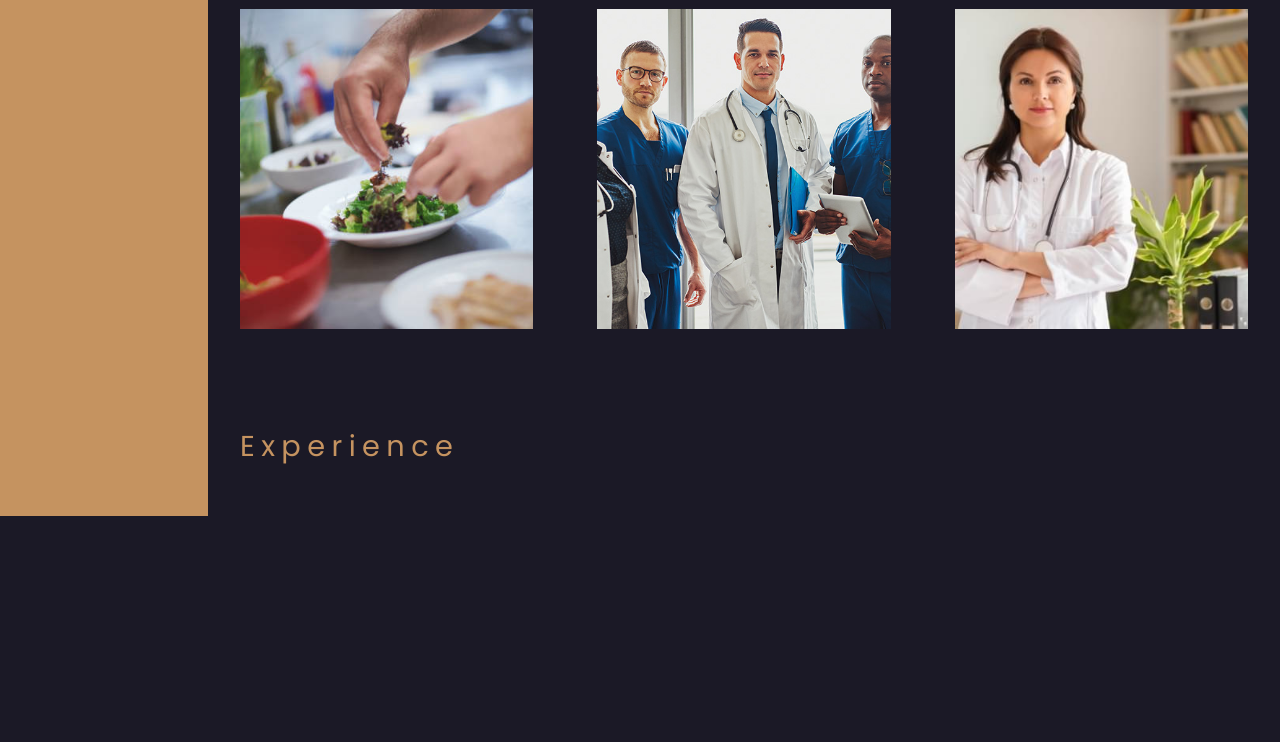
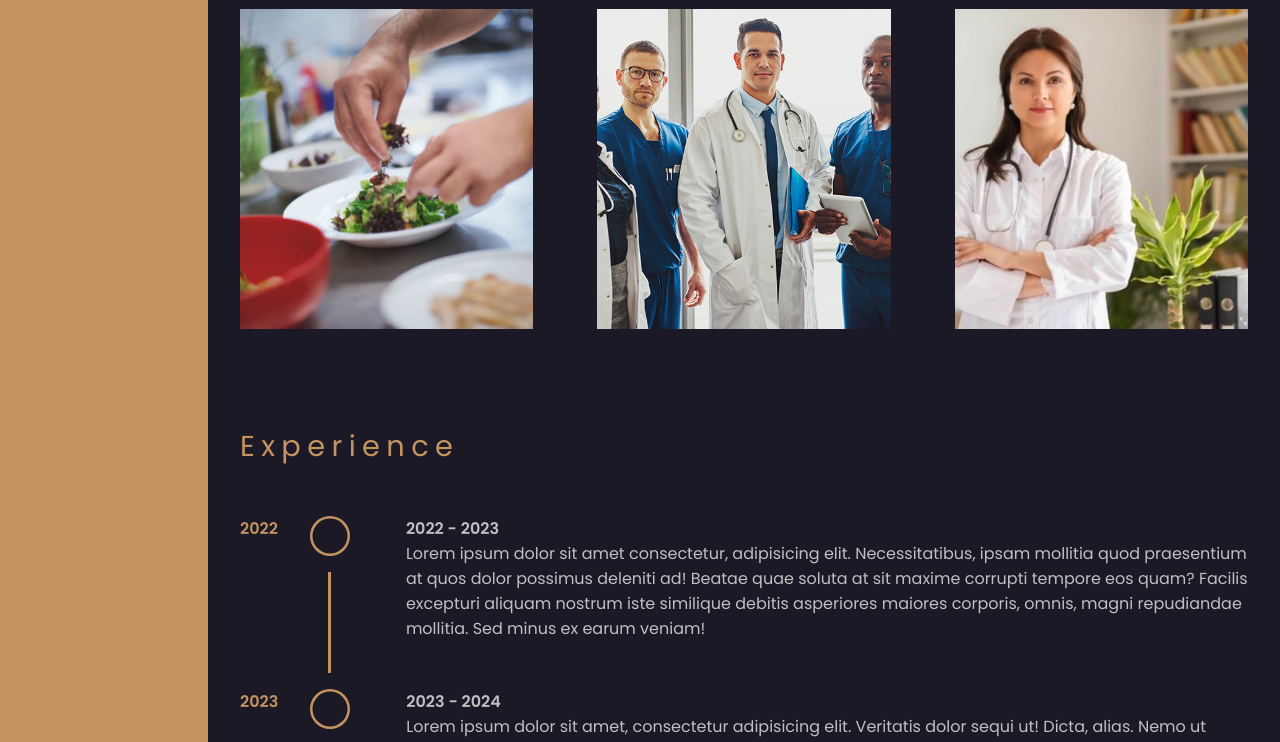
Before and after one commit to deauthor1234/online-resume, a React (Vite) app: page / in a window 1280 px wide. Shown: the part 2000-2742 px from the top of the page. Before the commit the page ends 2516 px from the top, so only its background shows below. Built offline with nearby package versions, Linux system fonts and the light colour scheme.

Commit message:
initial commit

```diff
--- /dev/null
+++ b/src/components/ExpSection.jsx
@@ -0,0 +1,12 @@
+import ExpSectionDiag from "./ExpSectionDiag"
+
+const ExpSection = ({ startYear, endYear, lineCont, des }) => {
+    return (
+        <div className="exp">
+            <ExpSectionDiag year={startYear} lineCont={lineCont} />
+            <p className="exp_des"><span>{startYear} - {endYear}</span><br />{des}</p>
+        </div>
+    )
+}
+
+export default ExpSection
--- /dev/null
+++ b/src/components/ExpSectionDiag.jsx
@@ -0,0 +1,14 @@
+import { BsCircle } from 'react-icons/bs';
+
+const ExpSectionDiag = ({ year, lineCont }) => {
+  return (
+    <div className='exp_diag'>
+        <p><span>{year}</span></p>
+        <div className="diag">
+            <BsCircle className='circle' />
+            { lineCont && <div className="line"></div> }
+        </div>
+    </div>
+  )
+}
+export default ExpSectionDiag
--- a/src/components/Experience.jsx
+++ b/src/components/Experience.jsx
@@ -1,8 +1,16 @@
+import ExpSection from "./ExpSection"
+
 const Experience = () => {
+  const endLine = true;
   return (
     <section id="experience">
         <div className="container">
             <p className="heading">Experience</p>
+            <div className="exp_wrapper">
+              <ExpSection startYear={'2022'} endYear={'2023'} lineCont={true} des={'Lorem ipsum dolor sit amet consectetur, adipisicing elit. Necessitatibus, ipsam mollitia quod praesentium at quos dolor possimus deleniti ad! Beatae quae soluta at sit maxime corrupti tempore eos quam? Facilis excepturi aliquam nostrum iste similique debitis asperiores maiores corporis, omnis, magni repudiandae mollitia. Sed minus ex earum veniam!'} />
+              <ExpSection startYear={'2023'} endYear={'2024'} lineCont={true} des={'Lorem ipsum dolor sit amet, consectetur adipisicing elit. Veritatis dolor sequi ut! Dicta, alias. Nemo ut inventore pariatur dolor repellendus consectetur at voluptas explicabo, repudiandae laborum officia accusamus quas provident.'} />
+              <ExpSection startYear={'2024'} endYear={'2025'} lineCont={false} des={'Lorem ipsum dolor sit amet, consectetur adipisicing elit. Numquam ex, eius ducimus at incidunt, architecto earum ipsa accusantium, labore vero facilis sint beatae non dolorum perspiciatis fuga eligendi sit quisquam!'} />
+            </div>
         </div>
     </section>
   )
--- a/src/index.css
+++ b/src/index.css
@@ -123,8 +123,8 @@ nav .other_links .social_m_ic {
 
 nav .social_m_ic .ic,
 nav .social_m_ic .ic:nth-child(even):hover {
-  width: max-content;
-  height: max-content;
+  width: 100%;
+  height: 100%;
   font-size: 1.2rem;
   color: var(--text-color);
   cursor: pointer;
@@ -284,3 +284,46 @@ section {
   opacity: 1;
   pointer-events: unset;
 }
+
+#experience .exp_wrapper {
+  display: flex;
+  flex-direction: column;
+  gap: 1rem;
+}
+
+#experience .exp {
+  display: flex;
+  gap: 3.5rem;
+}
+
+#experience .exp .exp_des {
+  padding: 0 0 2rem 0;
+}
+
+#experience .exp span {
+  font-weight: 600;
+}
+
+#experience .exp .exp_diag {
+  display: flex;
+  gap: 2rem;
+  color: var(--accent-color);
+}
+
+#experience .exp_diag .diag {
+  display: flex;
+  flex-direction: column;
+  align-items: center;
+  gap: 1rem;
+}
+
+#experience .diag .circle {
+  min-width: 2.5rem;
+  min-height: 2.5rem;
+}
+
+#experience .diag .line {
+  background: var(--accent-color);
+  width: 3px;
+  height: 100%;
+}
```
